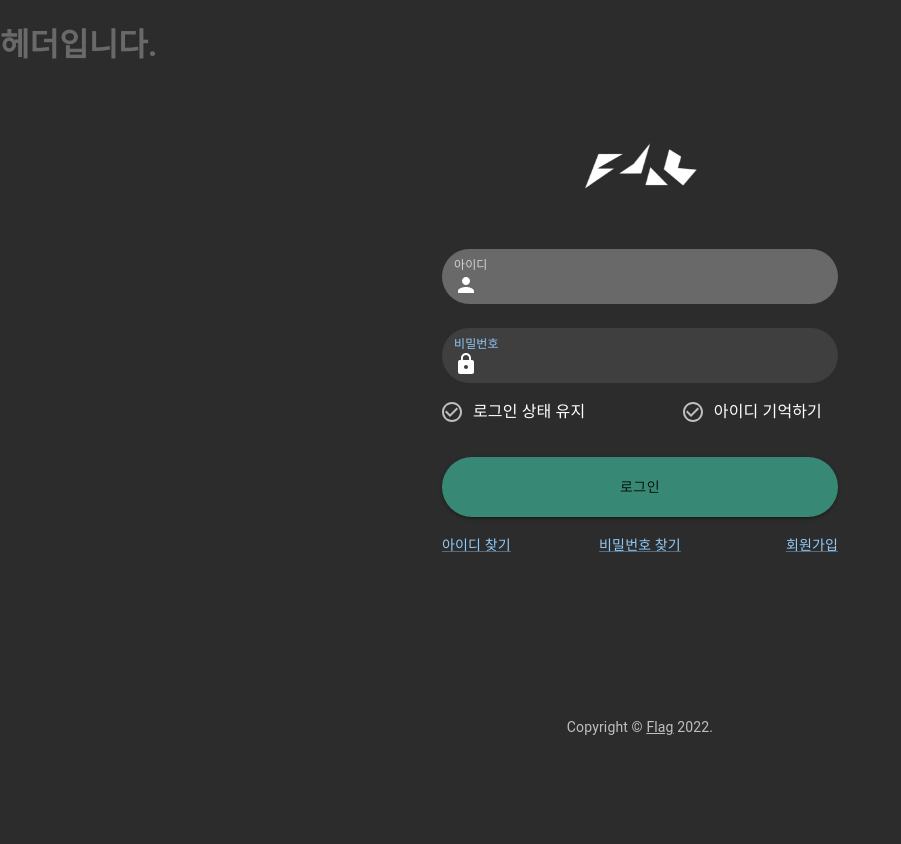
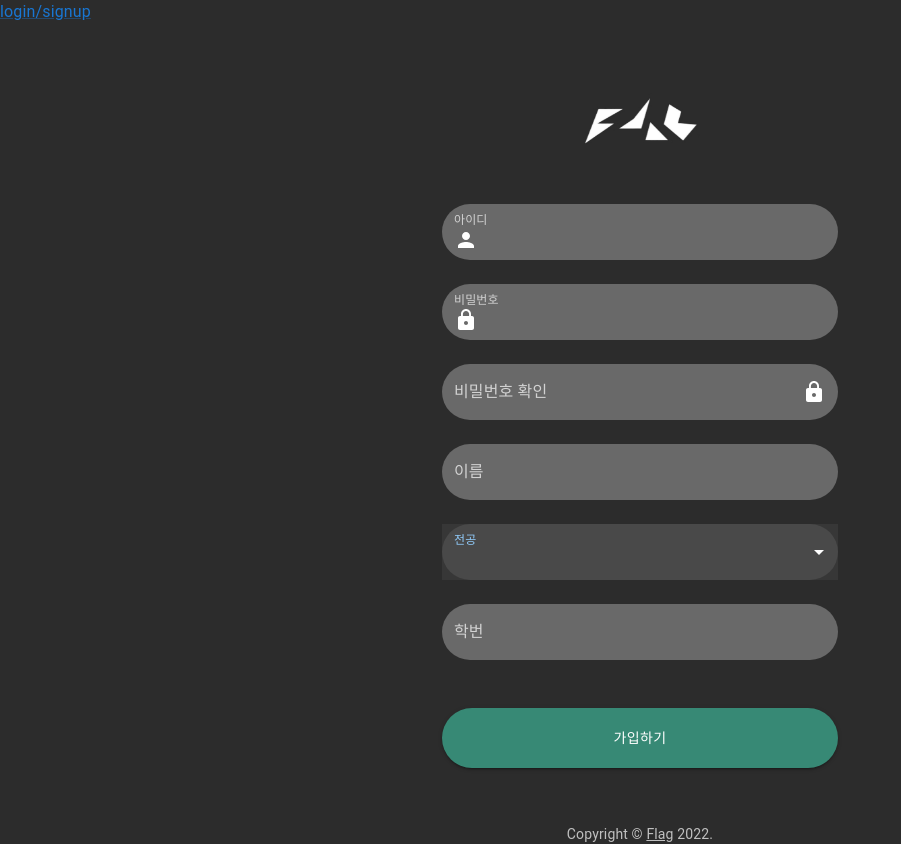
Before and after one commit to USW-Flag-Board/FrontEnd, a React (Create React App) app: page /signup in a window 1280 px wide. Shown: the whole page, without its empty margins (0-901 px from the left). Before the commit the page ends 800 px from the top, so only its background shows below. Built offline with nearby package versions, Linux system fonts and the light colour scheme; the HTML template or start-up script is replaced by a standard one.

Commit message:
SignUp create

```diff
--- a/package.json
+++ b/package.json
@@ -13,6 +13,7 @@
     "@testing-library/user-event": "^13.5.0",
     "react": "^18.2.0",
     "react-dom": "^18.2.0",
+    "react-router-dom": "^6.4.3",
     "react-scripts": "5.0.1",
     "web-vitals": "^2.1.4"
   },
--- a/src/App.js
+++ b/src/App.js
@@ -1,12 +1,19 @@
 import React, { Component } from "react";
+import { BrowserRouter, Routes, Route } from "react-router-dom";
 import Header from "./component/Header";
 import LoginPage from "./component/LoginPage";
+import SignUp from "./component/SignUp";
 
 function App() {
   return (
     <div>
       <Header />
-      <LoginPage />
+      <BrowserRouter>
+        <Routes>
+          <Route path="/" element={<LoginPage />}></Route>
+          <Route path="/signup" element={<SignUp />}></Route>
+        </Routes>
+      </BrowserRouter>
     </div>
   );
 }
--- a/src/component/Header.js
+++ b/src/component/Header.js
@@ -1,11 +1,13 @@
 import React, { Component } from "react";
+import Link from "@mui/material/Link";
 
 class Header extends Component {
   render() {
     return (
       <div>
         <header>
-          <h1>헤더입니다.</h1>
+          <Link href="/">login/</Link>
+          <Link href="/signup">signup</Link>
         </header>
       </div>
     );
--- a/src/component/LoginPage.js
+++ b/src/component/LoginPage.js
@@ -84,7 +84,7 @@ export default function LoginPage() {
               }}
               variant="filled"
               sx={{
-                input: { color: "white", padding: 2, paddingLeft: 2 },
+                input: { color: "white", paddingLeft: 2 },
                 color: "text.secondary",
                 ".MuiFilledInput-root": { borderRadius: 100, borderBottom: 0 },
                 ".MuiFilledInput-root:before": {
@@ -122,16 +122,13 @@ export default function LoginPage() {
               }}
               variant="filled"
               sx={{
-                input: { color: "white", padding: 2, paddingLeft: 2 },
+                input: { color: "white", paddingLeft: 2 },
                 color: "text.secondary",
                 ".MuiFilledInput-root": { borderRadius: 100, borderBottom: 0 },
                 ".MuiFilledInput-root:before": {
                   borderBottom: 0,
                 },
                 ".MuiFilledInput-root:after": {
-                  borderBottom: 0,
-                },
-                ".MuiFilledInput-root:hover:not": {
                   borderBottom: 0,
                 },
                 ".MuiFilledInput-root:hover": {
@@ -197,6 +194,7 @@ export default function LoginPage() {
               variant="contained"
               sx={{
                 backgroundColor: "#378975",
+                color: "#ffffff",
                 mt: 3,
                 mb: 2,
                 borderRadius: 28,
@@ -217,7 +215,7 @@ export default function LoginPage() {
                 </Link>
               </Grid>
               <Grid item xs sx={{ textAlign: "right" }}>
-                <Link href="#" variant="body2">
+                <Link href="/signup" variant="body2">
                   회원가입
                 </Link>
               </Grid>
--- /dev/null
+++ b/src/component/SignUp.js
@@ -0,0 +1,297 @@
+import * as React from "react";
+import { InputAdornment, MenuItem } from "@mui/material";
+import PersonIcon from "@mui/icons-material/Person";
+import LockIcon from "@mui/icons-material/Lock";
+import Avatar from "@mui/material/Avatar";
+import Button from "@mui/material/Button";
+import CssBaseline from "@mui/material/CssBaseline";
+import TextField from "@mui/material/TextField";
+import FormControlLabel from "@mui/material/FormControlLabel";
+import Checkbox from "@mui/material/Checkbox";
+import Link from "@mui/material/Link";
+import Grid from "@mui/material/Grid";
+import Box from "@mui/material/Box";
+import LockOutlinedIcon from "@mui/icons-material/LockOutlined";
+import Typography from "@mui/material/Typography";
+import Container from "@mui/material/Container";
+import { createTheme, ThemeProvider, withTheme } from "@mui/material/styles";
+
+function Copyright(props) {
+  return (
+    <Typography
+      variant="body2"
+      color="text.secondary"
+      align="center"
+      {...props}
+    >
+      {"Copyright © "}
+      <Link color="inherit" href="https://mui.com/">
+        Flag
+      </Link>{" "}
+      {new Date().getFullYear()}
+      {"."}
+    </Typography>
+  );
+}
+
+const theme = createTheme({
+  palette: {
+    mode: "dark",
+    background: {
+      default: "#2C2C2C",
+    },
+    text: {
+      primary: "#ffffff",
+      borderRadius: "28",
+    },
+  },
+});
+
+export default function SignUp() {
+  const handleSubmit = (event) => {
+    event.preventDefault();
+    const data = new FormData(event.currentTarget);
+    console.log({
+      email: data.get("email"),
+      password: data.get("password"),
+    });
+  };
+
+  return (
+    <ThemeProvider theme={theme}>
+      <Container component="main" maxWidth="xs">
+        <CssBaseline />
+        <Box
+          sx={{
+            marginTop: 8,
+            display: "flex",
+            flexDirection: "column",
+            alignItems: "center",
+          }}
+        >
+          <img className="Logo" src="flag.JPG" width="120" height="60" />
+
+          <Box
+            component="form"
+            noValidate
+            onSubmit={handleSubmit}
+            sx={{ mt: 5 }}
+          >
+            <TextField
+              InputProps={{
+                startAdornment: (
+                  <InputAdornment position="start">
+                    <PersonIcon />
+                  </InputAdornment>
+                ),
+              }}
+              variant="filled"
+              sx={{
+                input: { color: "white", paddingLeft: 2 },
+                color: "text.secondary",
+                ".MuiFilledInput-root": { borderRadius: 100, borderBottom: 0 },
+                ".MuiFilledInput-root:before": {
+                  borderBottom: 0,
+                },
+                ".MuiFilledInput-root:after": {
+                  borderBottom: 0,
+                },
+                ".MuiFilledInput-root:hover": {
+                  backgroundColor: "rgb(87, 87, 87)",
+                },
+                "& .MuiFilledInput-root": {
+                  backgroundColor: "rgb(105, 105, 105)",
+                },
+              }}
+              margin="normal"
+              fullWidth
+              id="
+              id"
+              name="id"
+              autoComplete="email"
+              label="아이디"
+              autoFocus
+            />
+            <TextField
+              InputProps={{
+                startAdornment: (
+                  <InputAdornment position="start">
+                    <LockIcon />
+                  </InputAdornment>
+                ),
+              }}
+              variant="filled"
+              sx={{
+                input: { color: "white", paddingLeft: 2 },
+                color: "text.secondary",
+                ".MuiFilledInput-root": { borderRadius: 100, borderBottom: 0 },
+                ".MuiFilledInput-root:before": {
+                  borderBottom: 0,
+                },
+                ".MuiFilledInput-root:after": {
+                  borderBottom: 0,
+                },
+                ".MuiFilledInput-root:hover": {
+                  backgroundColor: "rgb(87, 87, 87)",
+                },
+                "& .MuiFilledInput-root": {
+                  backgroundColor: "rgb(105, 105, 105)",
+                },
+              }}
+              margin="normal"
+              fullWidth
+              type="password"
+              id="
+              password"
+              name="password"
+              autoComplete="current-password"
+              label="비밀번호"
+              autoFocus
+            />
+            <TextField
+              InputProps={{
+                endAdornment: (
+                  <InputAdornment position="end">
+                    <LockIcon />
+                  </InputAdornment>
+                ),
+              }}
+              variant="filled"
+              sx={{
+                input: { color: "white", paddingLeft: 2 },
+                color: "text.secondary",
+                ".MuiFilledInput-root": { borderRadius: 100, borderBottom: 0 },
+                ".MuiFilledInput-root:before": {
+                  borderBottom: 0,
+                },
+                ".MuiFilledInput-root:after": {
+                  borderBottom: 0,
+                },
+                ".MuiFilledInput-root:hover": {
+                  backgroundColor: "rgb(87, 87, 87)",
+                },
+                "& .MuiFilledInput-root": {
+                  backgroundColor: "rgb(105, 105, 105)",
+                },
+              }}
+              margin="normal"
+              fullWidth
+              type="password"
+              id="
+              passwordVerify"
+              name="passwordVerify"
+              autoComplete="current-password"
+              label="비밀번호 확인"
+              autoFocus
+            />
+            <TextField
+              variant="filled"
+              sx={{
+                input: { color: "white", paddingLeft: 2 },
+                color: "text.secondary",
+                ".MuiFilledInput-root": { borderRadius: 100, borderBottom: 0 },
+                ".MuiFilledInput-root:before": {
+                  borderBottom: 0,
+                },
+                ".MuiFilledInput-root:after": {
+                  borderBottom: 0,
+                },
+                ".MuiFilledInput-root:hover": {
+                  backgroundColor: "rgb(87, 87, 87)",
+                },
+                "& .MuiFilledInput-root": {
+                  backgroundColor: "rgb(105, 105, 105)",
+                },
+              }}
+              margin="normal"
+              fullWidth
+              id="
+              name"
+              name="userName"
+              autoComplete="name"
+              label="이름"
+              autoFocus
+            />
+            <TextField
+              variant="filled"
+              sx={{
+                input: { color: "white", paddingLeft: 2 },
+                color: "text.secondary",
+                ".MuiFilledInput-root": { borderRadius: 100, borderBottom: 0 },
+                ".MuiFilledInput-root:before": {
+                  borderBottom: 0,
+                },
+                ".MuiFilledInput-root:after": {
+                  borderBottom: 0,
+                },
+                ".MuiFilledInput-root:hover": {
+                  backgroundColor: "rgb(87, 87, 87)",
+                },
+                "& .MuiFilledInput-root": {
+                  backgroundColor: "rgb(105, 105, 105)",
+                },
+              }}
+              margin="normal"
+              fullWidth
+              id="
+              major"
+              name="major"
+              autoComplete="major"
+              label="전공"
+              autoFocus
+              select
+            >
+              <MenuItem value={10}>1</MenuItem>
+              <MenuItem>직접 입력</MenuItem>
+            </TextField>
+            <TextField
+              variant="filled"
+              sx={{
+                input: { color: "white", paddingLeft: 2 },
+                color: "text.secondary",
+                ".MuiFilledInput-root": { borderRadius: 100, borderBottom: 0 },
+                ".MuiFilledInput-root:before": {
+                  borderBottom: 0,
+                },
+                ".MuiFilledInput-root:after": {
+                  borderBottom: 0,
+                },
+                ".MuiFilledInput-root:hover": {
+                  backgroundColor: "rgb(87, 87, 87)",
+                },
+                "& .MuiFilledInput-root": {
+                  backgroundColor: "rgb(105, 105, 105)",
+                },
+              }}
+              margin="normal"
+              fullWidth
+              id="
+              studentId"
+              name="studentId"
+              autoComplete="studentId"
+              label="학번"
+              autoFocus
+            />
+            <Button
+              type="submit"
+              fullWidth
+              variant="contained"
+              sx={{
+                backgroundColor: "#378975",
+
+                color: "#ffffff",
+                mt: 5,
+                mb: 2,
+                borderRadius: 28,
+                height: 60,
+              }}
+            >
+              가입하기
+            </Button>
+          </Box>
+        </Box>
+        <Copyright sx={{ mt: 5 }} />
+      </Container>
+    </ThemeProvider>
+  );
+}
```
Also changed, not shown: 1 other file (tests, documents, lock files or other folders).
